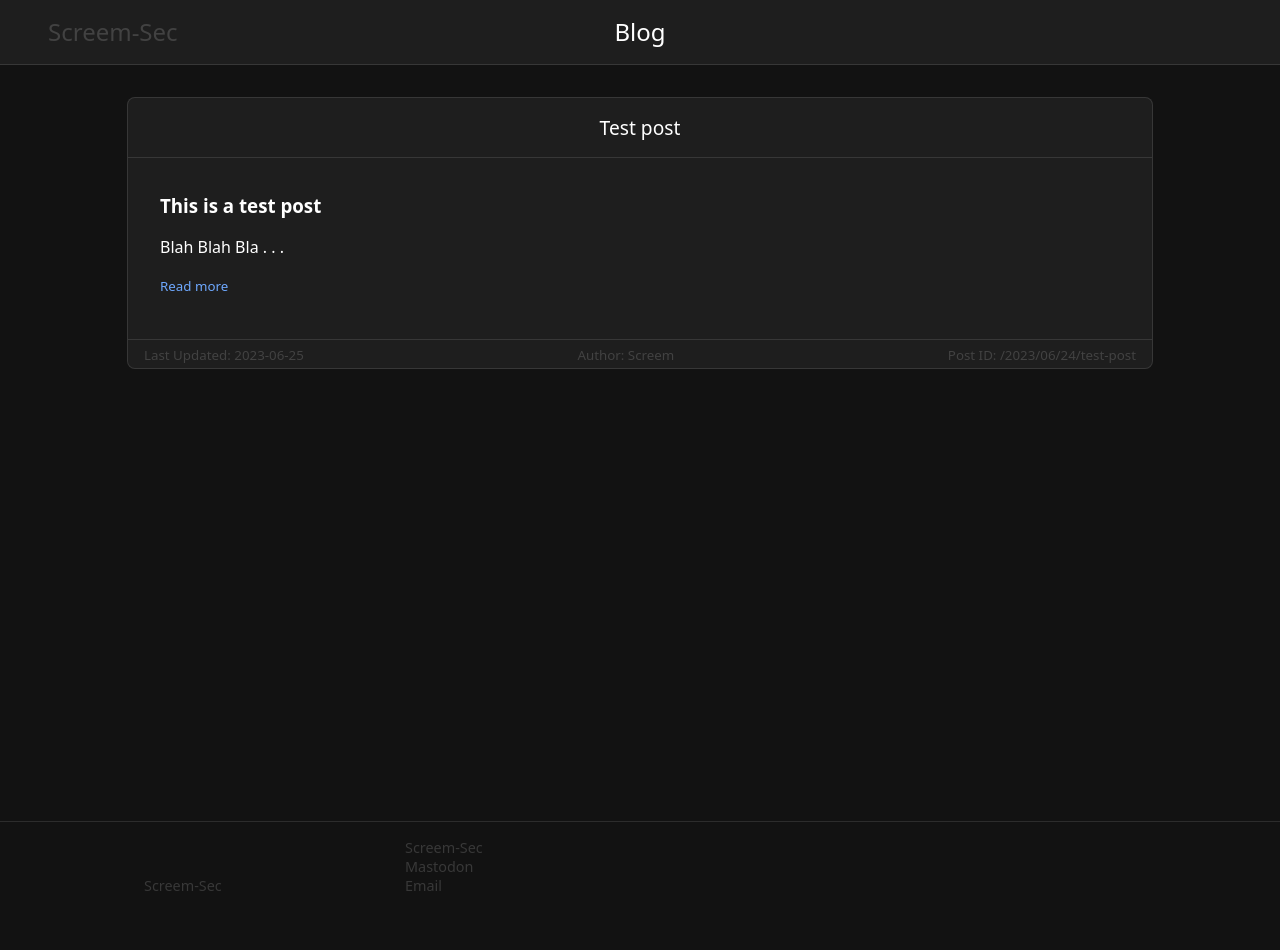
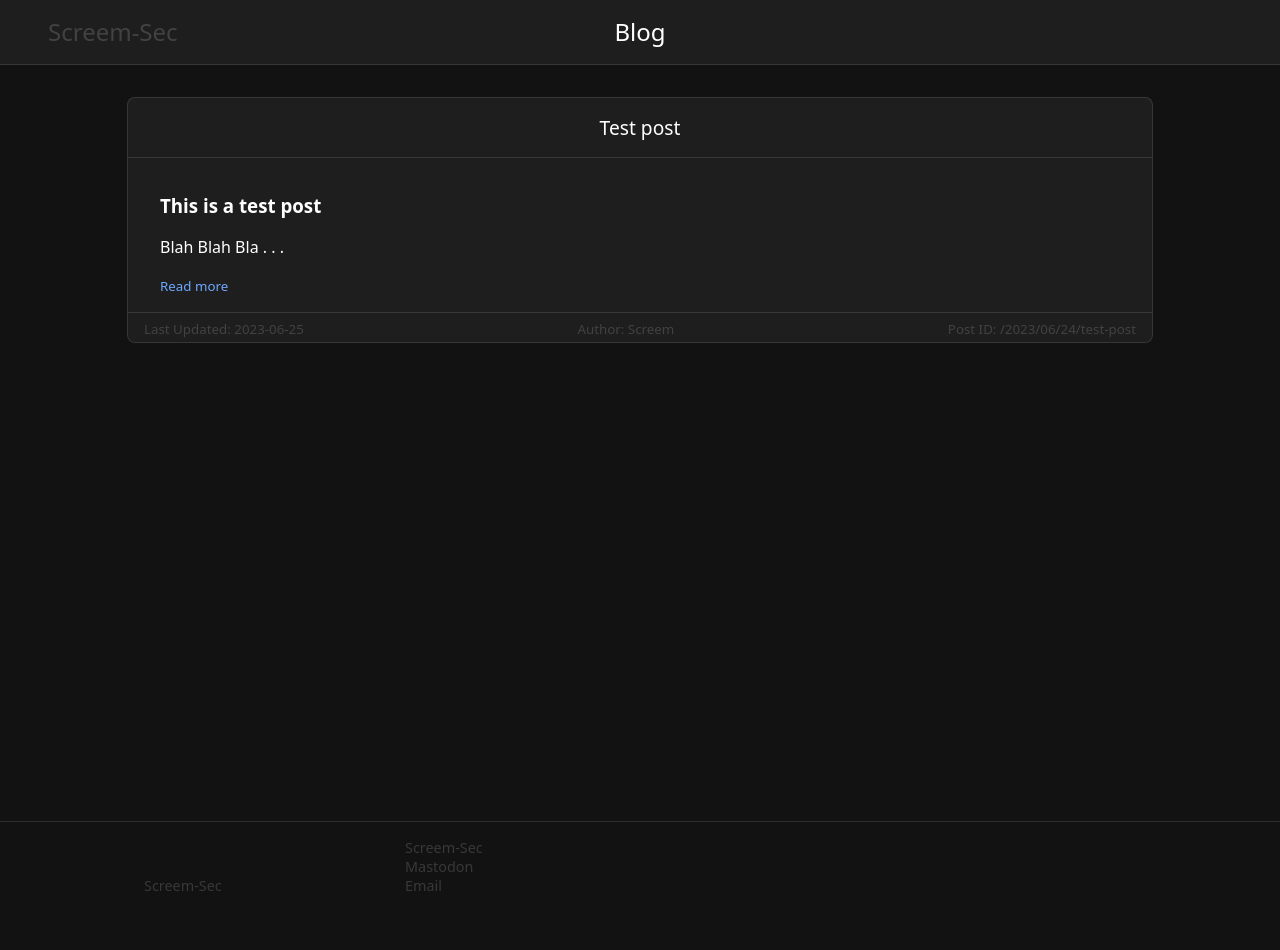
Before and after one commit to Screem-Sec/Dev-Site, a Jekyll site: the page built from index.md, in a window 1280 px wide. Built offline with Jekyll 4.4.1, drawn with Linux system fonts in a browser that asks for light colours.

Commit message:
Update main.css

```diff
--- a/assets/main.css
+++ b/assets/main.css
@@ -98,7 +98,6 @@ main {
 
 .post-item {
   width: 80vw;
-  height: 30vh;
   border: 1px solid var(--11-op);
   border-radius: 0.5rem;
   margin-top: 2rem;
```
